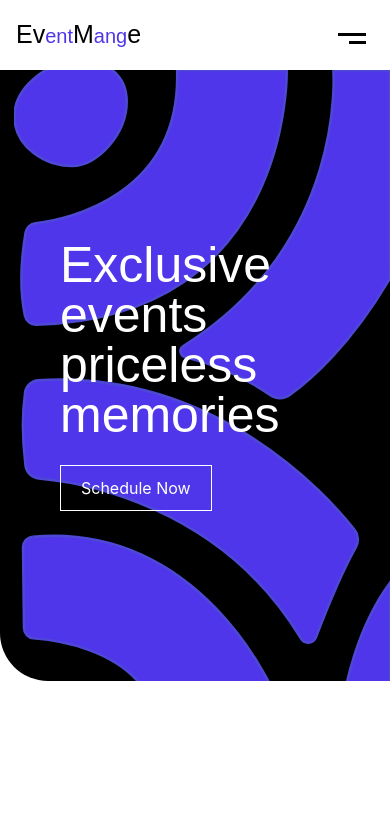
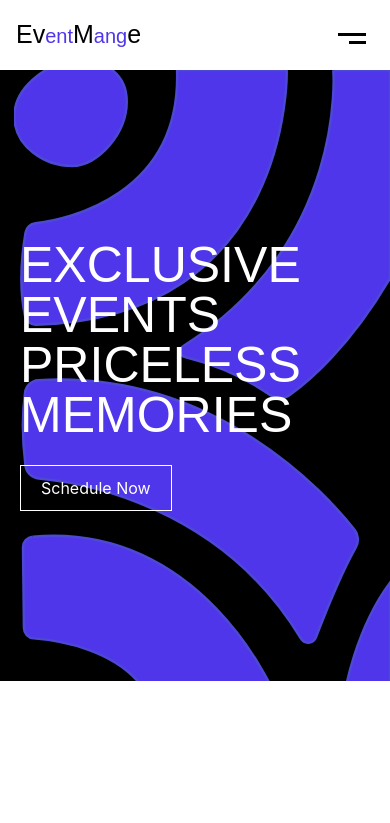
Before and after one commit to EnayetHossain/event-mange-client, a React (Create React App) app: page / in a window 390 px wide. Shown: the top 823 px of the page. Built offline with nearby package versions, Linux system fonts and the light colour scheme.

Commit message:
hero and navbar animation

```diff
--- a/package.json
+++ b/package.json
@@ -6,7 +6,7 @@
     "@testing-library/jest-dom": "^5.17.0",
     "@testing-library/react": "^13.4.0",
     "@testing-library/user-event": "^13.5.0",
-    "gsap": "^3.12.2",
+    "gsap": "^3.12.4",
     "localforage": "^1.10.0",
     "match-sorter": "^6.3.1",
     "react": "^18.2.0",
@@ -15,6 +15,7 @@
     "react-router-dom": "^6.14.2",
     "react-scripts": "5.0.1",
     "sort-by": "^1.2.0",
+    "split-type": "^0.3.4",
     "web-vitals": "^2.1.4"
   },
   "scripts": {
--- a/src/pages/Home/Banner/Banner.css
+++ b/src/pages/Home/Banner/Banner.css
@@ -1,56 +1,3 @@
-/* .banner-container {
-    position: relative;
-    padding: 10em 0;
-}
-
-.banner-container::before {
-    content: "";
-    position: absolute;
-    top: 0px;
-    right: 0px;
-    bottom: 0px;
-    left: 0px;
-    background-image: url("../../../assets/ccchaos.svg");
-    background-repeat: no-repeat;
-    background-size: cover;
-    background-position: center;
-    z-index: -1;
-    opacity: 0.3;
-}
-
-.hero-text-container {
-    display: flex;
-    flex-direction: column;
-    align-items: center;
-    justify-content: center;
-}
-
-.hero-title {
-    font-size: clamp(4rem, 5vw, 7rem);
-    text-align: center;
-    line-height: 1.4;
-    font-weight: lighter;
-}
-
-.btn {
-    border: none;
-    outline: none;
-    font-size: 1.8rem;
-    font-weight: 600;
-    background-color: rgb(var(--accent-color));
-    padding: 0.5em 1em;
-    color: rgb(var(--primary-color));
-    cursor: pointer;
-}
-
-.hero-cta {
-    margin-top: 1.2em;
-    border-top-right-radius: var(--btn-border-radius);
-    border-bottom-right-radius: var(--btn-border-radius);
-    border-bottom-left-radius: var(--btn-border-radius);
-    padding: 0.5em 1.2em;
-} */
-
 .header {
     border-bottom-left-radius: 3em;
 }
@@ -73,6 +20,20 @@
     height: 100%;
     top: 0;
     right: 0%;
+}
+
+.line {
+    /* outline: 1px solid white; */
+    overflow: hidden;
+    word-wrap: break-word;
+    max-width: min(66rem, 100%);
+}
+
+.char,
+.hero-cta {
+    transform: translateY(100%);
+    opacity: 0;
+    transition: 0.5s;
 }
 
 #Layer_1 {
@@ -137,3 +98,9 @@
         fill: rgb(var(--accent-color));
     }
 }
+
+@media only screen and (max-width: 1000px) {
+    .header {
+        border-bottom-left-radius: 0;
+    }
+}
--- a/src/pages/Home/Banner/Banner.js
+++ b/src/pages/Home/Banner/Banner.js
@@ -1,19 +1,40 @@
-import React from "react";
+import gsap from "gsap";
+import React, { useEffect } from "react";
+import SplitType from 'split-type';
 import "./Banner.css";
 
 const Banner = () => {
+
+  useEffect(()=>{
+    const text = new SplitType("#hero-text");
+    console.log(text.chars)
+
+    const tl = gsap.timeline();
+
+    tl.to(".char", {
+      y: 0,
+      opacity: 1,
+      stagger: 0.05,
+      delay: 0.2,
+      duration: 0.1
+    }).to(".hero-cta", {
+      y: 0,
+      opacity: 1,
+      duration: 0.2
+    });
+
+  }, [])
+
   return (
     <header className="desktop-max !p-0 bg-secondary-color relative overflow-hidden header">
       <div className="banner-container desktop-max p-0">
-        <div className="ml-[5rem] py-[17rem] text z-10 relative">
-          <h1 className="banner-title">
+        <div className="ml-4 md:ml-[3rem] py-[17rem] text z-10 relative">
+          <h1 className="banner-title uppercase" id="hero-text">
             Exclusive
-            <br />
             events priceless
-            <br />
             memories
           </h1>
-          <button className="mt-10 py-4 px-8 border-primary-color border-[1px]">
+          <button className="mt-10 py-4 px-8 border-primary-color border-[1px] hero-cta">
             Schedule Now
           </button>
         </div>
--- a/src/pages/shared/Navbar/Navbar.css
+++ b/src/pages/shared/Navbar/Navbar.css
@@ -5,7 +5,9 @@
     align-items: center;
     padding: 1em 1em;
     position: relative;
-    z-index: 10;
+    z-index: 15;
+    transform: translateY(-100%);
+    transition: transform 0.5s;
 }
 
 .logo {
--- a/src/pages/shared/Navbar/Navbar.js
+++ b/src/pages/shared/Navbar/Navbar.js
@@ -1,4 +1,5 @@
-import React, { useState } from 'react';
+import gsap from 'gsap';
+import React, { useEffect, useState } from 'react';
 import { Link } from 'react-router-dom';
 import "./Navbar.css";
 
@@ -34,6 +35,14 @@ const Navbar = () => {
         observer.observe(item);
     });
 
+    useEffect(()=>{
+        gsap.to(".navbar", {
+            y: 0,
+            duration: 0.8
+        });
+
+    }, []);
+
     return (
         <nav className='navbar desktop-max'>
             <div className='logo'>Ev<span className='blue'>ent</span>M<span className='blue'>ang</span>e</div>
```
Also changed, not shown: 1 other file (tests, documents, lock files or other folders).
